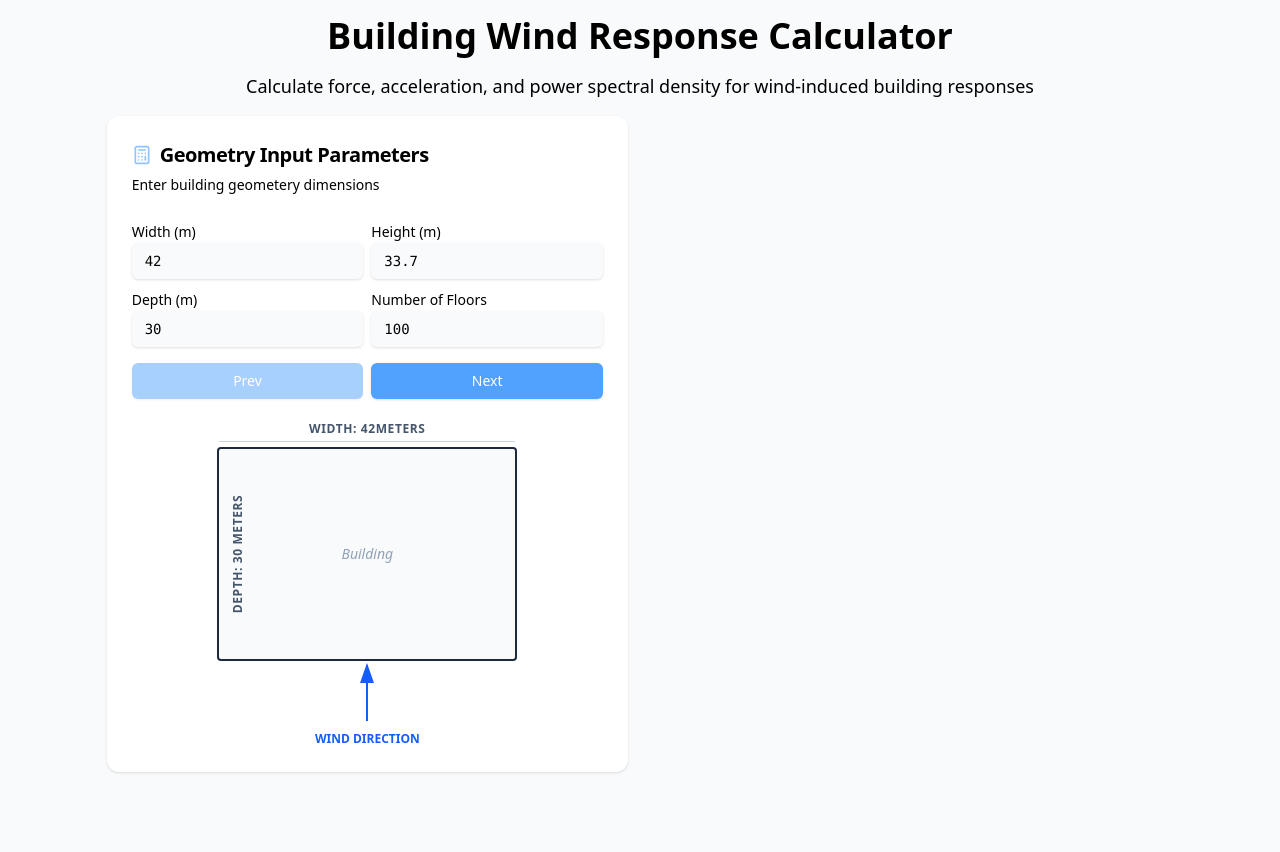
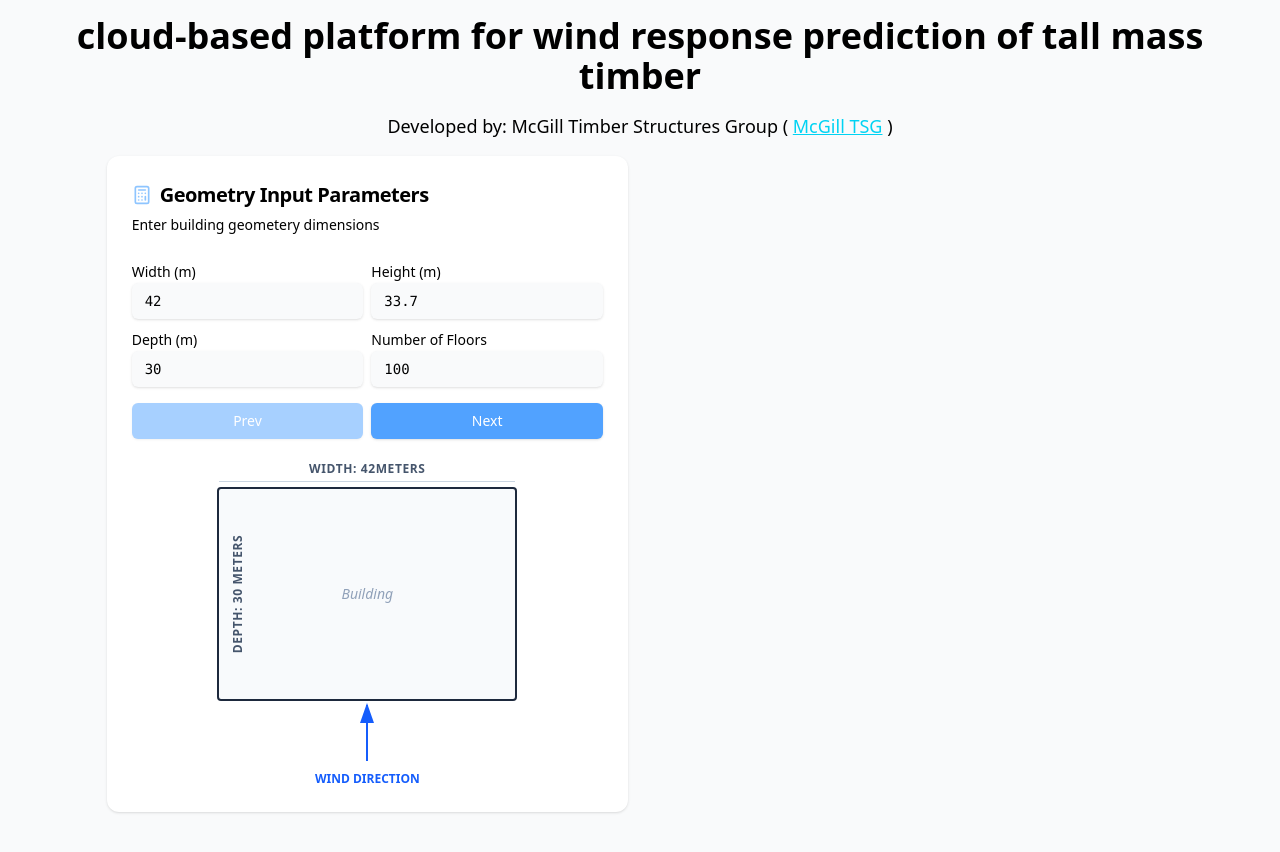
Before and after one commit to MilkiyasGebru/AeroCalc, a React app in the folder frontend/: page / in a window 1280 px wide. Shown: the top 852 px of the page. Built offline with nearby package versions, Linux system fonts and the light colour scheme; the HTML template or start-up script is replaced by a standard one.

Commit message:
Fixed the Title and headers

```diff
--- a/frontend/src/App.tsx
+++ b/frontend/src/App.tsx
@@ -13,8 +13,8 @@ function App() {
     return (
 
       <div className="bg-[hsl(210,20%,98%)]  min-h-screen w-full py-4">
-          <h2 className="text-center max-w-[90%] mx-auto  text-4xl font-bold mb-4">Building Wind Response Calculator</h2>
-          <p className="text-center max-w-[80%] mx-auto text-lg mb-4">Calculate force, acceleration, and power spectral density for wind-induced building responses</p>
+          <h2 className="text-center max-w-[90%] mx-auto  text-4xl font-bold mb-4">cloud-based platform for wind response prediction of tall mass timber</h2>
+          <p className="text-center max-w-[80%] mx-auto text-lg mb-4">Developed by: McGill Timber Structures Group ( <a className="text-cyan-400 underline" href="https://mcgilltsg.github.io/">McGill TSG</a> )</p>
           <div className="max-w-5/6 grid lg:grid-cols-2 gap-6 mt-3 mb-10 mx-auto">
               <InputCard/>
 
```
